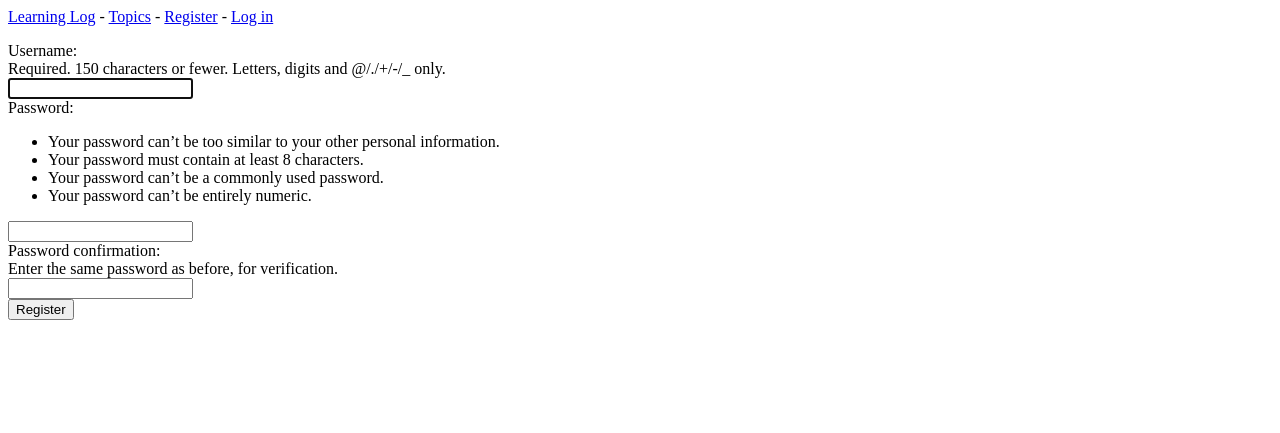
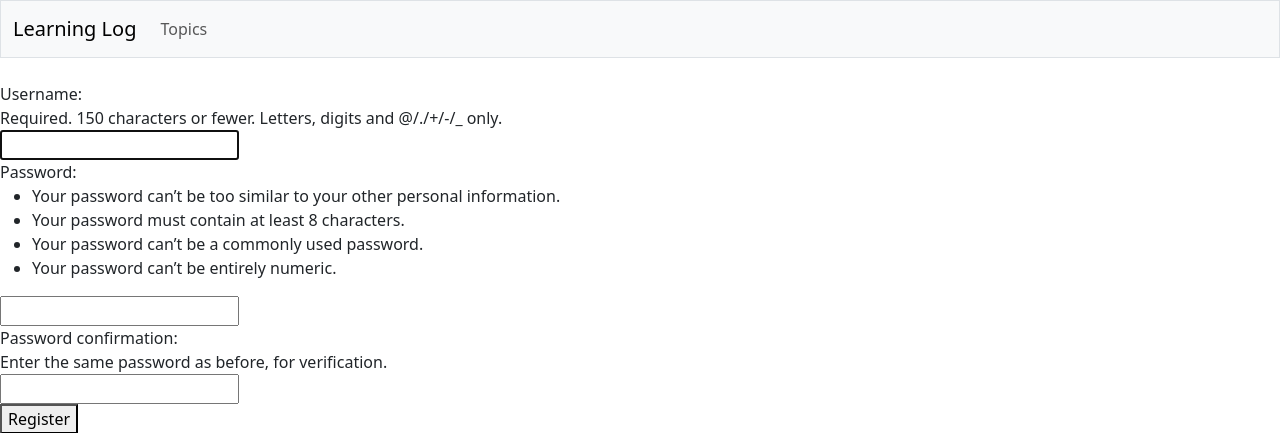
Before and after one commit to suyuan707/python-learning_log, a Django app: page /accounts/register/ in a window 1280 px wide. Shown: the top 433 px of the page. Run offline with Django 5.2, Linux system fonts and the light colour scheme; some libraries are stand-ins or nearby versions.

Commit message:
feat: 定义HTML然后创建导航栏

```diff
--- a/learning_logs/templates/learning_logs/base.html
+++ b/learning_logs/templates/learning_logs/base.html
@@ -1,20 +1,40 @@
-<p>
-    <a href="{% url 'learning_logs:index' %}">Learning Log</a> -
-    <a href="{% url 'learning_logs:topics' %}">Topics</a> -
-    {% if user.is_authenticated %}
-      Hello, {{ user.username }}.
-    {% else %}
-      <a href="{% url 'accounts:register' %}">Register</a> -
-      <a href="{% url 'accounts:login' %}">Log in</a>
-    {% endif %}
-</p>
+<!doctype html>
+<html lang="en">
+<head>
+  <meta charset="utf-8">
+  <meta name="viewport" content="width=device-width, initial-scale=1">
+  <title>Learning Log</title>
+
+  {% load django_bootstrap5 %}
+  {% bootstrap_css %}
+  {% bootstrap_javascript %}
+
+</head>
+<body>
+
+  <nav class="navbar navbar-expand-md navbar-light bg-light mb-4 border">
+    <div class="container-fluid">
+      <a class="navbar-brand" href="{% url 'learning_logs:index' %}">
+        Learning Log</a>
+
+      <button class="navbar-toggler" type="button" data-bs-toggle="collapse"
+        data-bs-target="#navbarCollapse" aria-controls="navbarCollapse"
+        aria-expanded="false" aria-label="Toggle navigation">
+        <span class="navbar-toggler-icon"></span>
+      </button>
+
+      <div class="collapse navbar-collapse" id="navbarCollapse">
+        <ul class="navbar-nav me-auto mb-2 mb-md-0">
+          <li class="nav-item">
+            <a class="nav-link" href="{% url 'learning_logs:topics' %}">
+              Topics</a></li>
+        </ul> <!-- 定义导航栏左侧链接的代码到此结束 -->
+      </div> <!-- 定义导航栏的代码到此结束 -->
+
+    </div>
+  </nav>
 
 {% block content %}{% endblock content %}
 
-{% if user.is_authenticated %}
-  <hr />
-  <form action="{% url 'accounts:logout' %}" method='post'>
-    {% csrf_token %}
-    <button name='submit'>Log out</button>
-  </form>
-{% endif %}
+</body>
+</html>
```
